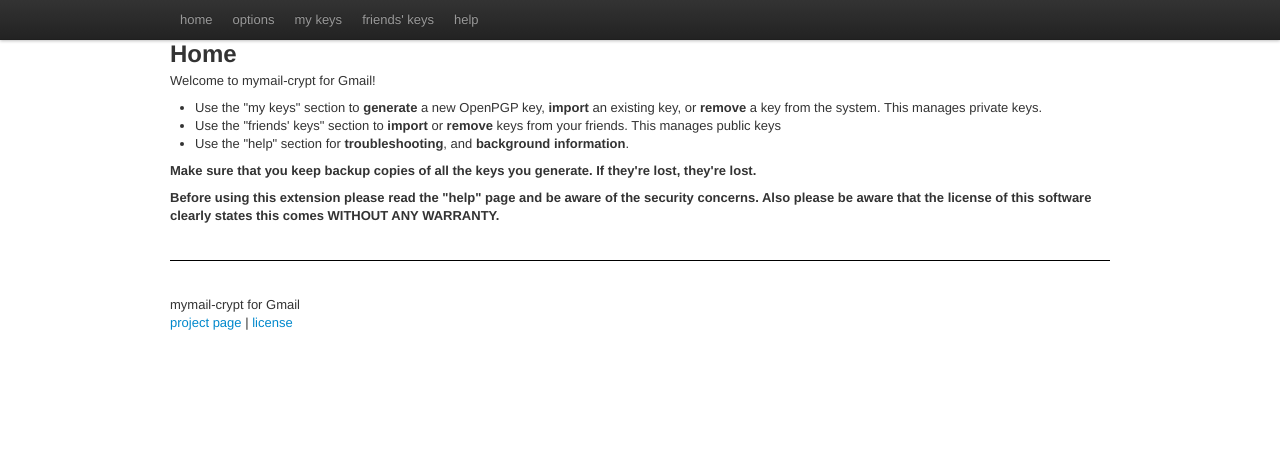
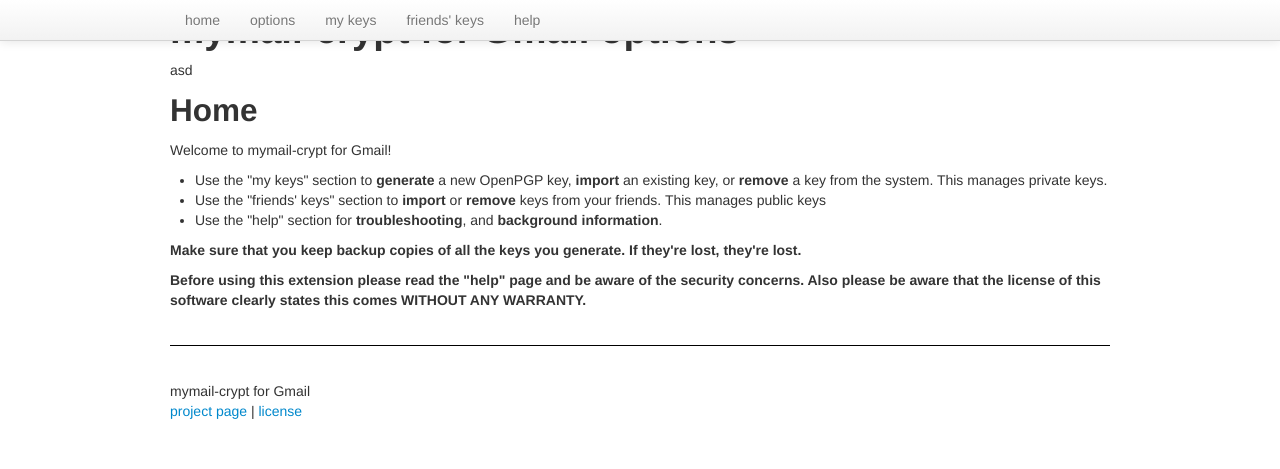
Before and after one commit to seancolyer/gmail-crypt, a browser extension: page src/gmail-cryptOptions.html in a window 1280 px wide. Drawn offline with Linux system fonts and the light colour scheme.

Commit message:
Updates to newest bootstrap for options page.

```diff
--- a/src/gmail-cryptOptions.html
+++ b/src/gmail-cryptOptions.html
@@ -8,7 +8,8 @@
 -->
 <html>
 <head>
-<link rel="stylesheet" type="text/css" href="bootstrap.min.css"/>
+<link rel="stylesheet" type="text/css" href="lib/bootstrap.min.css"/>
+<link rel="stylesheet" type="text/css" href="lib/docs.css"/>
 <link rel="stylesheet" type="text/css" href="gmailCryptOptions.css"/>
 </head>
 
@@ -28,13 +29,16 @@
         </div>
     </div>
 </div>
-<div class="container">
+  <header class="jumbotron subhead">
+    <div class="container">
         <h1>mymail-crypt for Gmail options</h1>
-    <header class="jumbotron subheader">
+        asd
         <div class="subnav subnav-fixed">
         </div>
-    </header>
+    </div>
+  </header>
 
+<div class="container">
     <div id="mainColumn">
         <span id="homeSpan">
             <h2>Home</h2>
```
Also changed, not shown: src/bootstrap.min.css (deleted), src/lib/bootstrap.min.css (added), src/lib/bootstrap.min.js.
